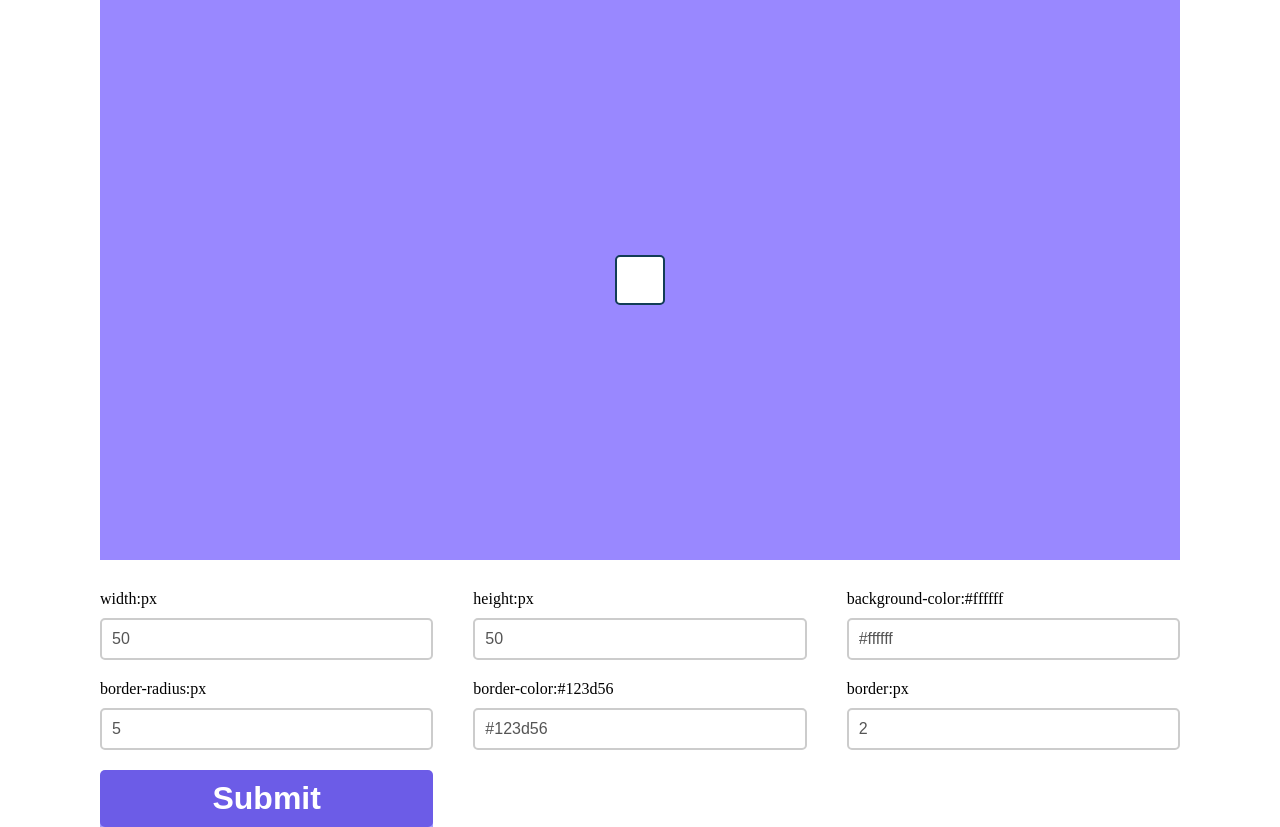
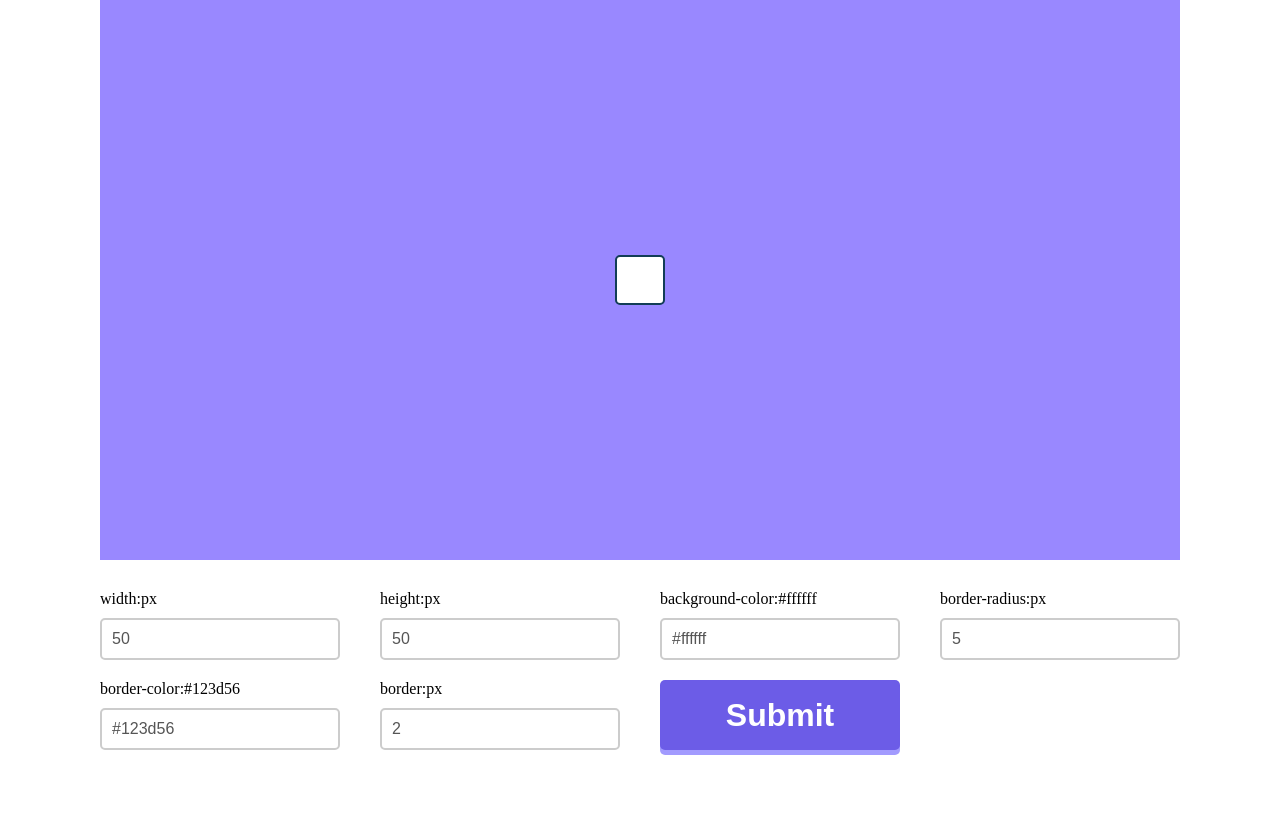
Before and after one commit to Jamshedjon/box-model-online-project, a plain HTML site: page index.html in a window 1280 px wide. After the commit the page ends 800 px from the top, so only its background shows below. Drawn offline with Linux system fonts and the light colour scheme.

Commit message:
add 4th column to form

```diff
--- a/index.html
+++ b/index.html
@@ -30,7 +30,7 @@
       }
       form {
         display: grid;
-        grid-template-columns: auto auto auto;
+        grid-template-columns: auto auto auto auto;
         row-gap: 20px;
         column-gap: 40px;
       }
```
